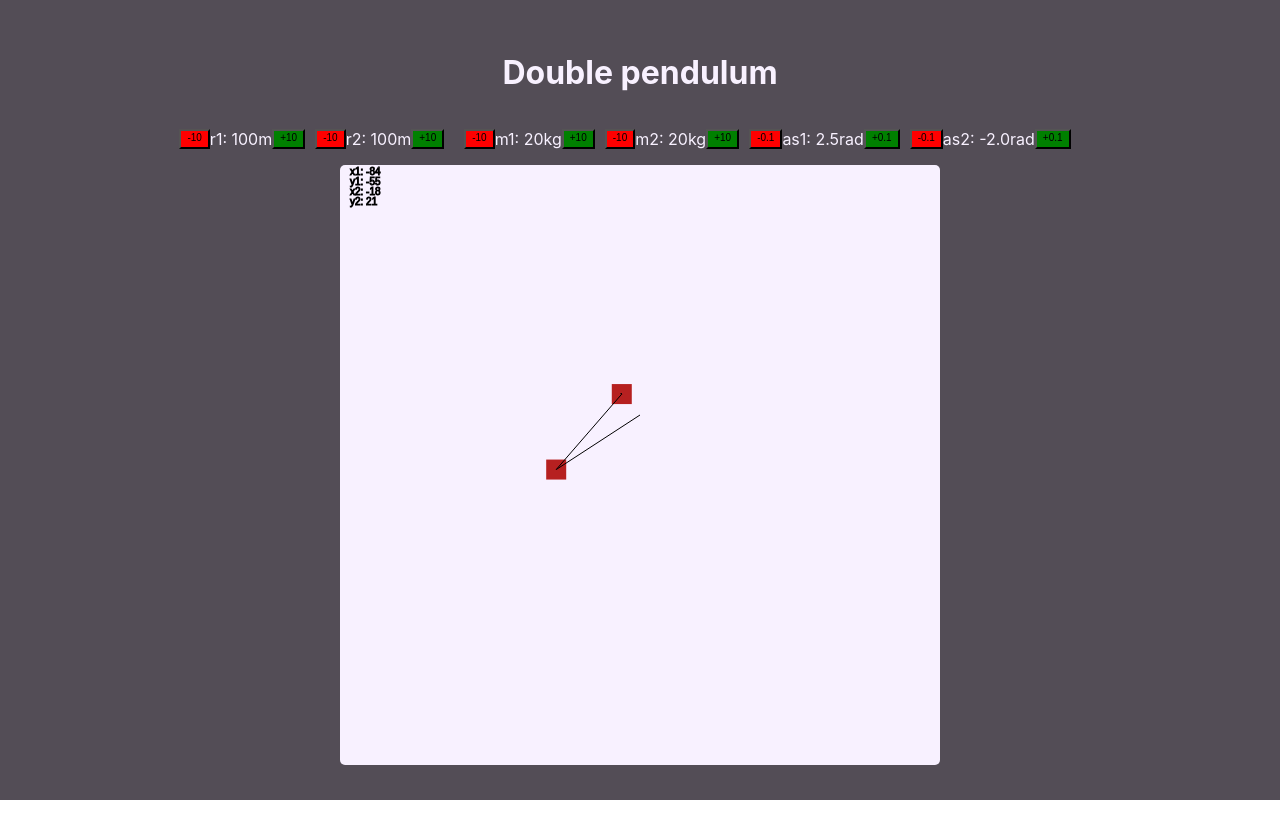
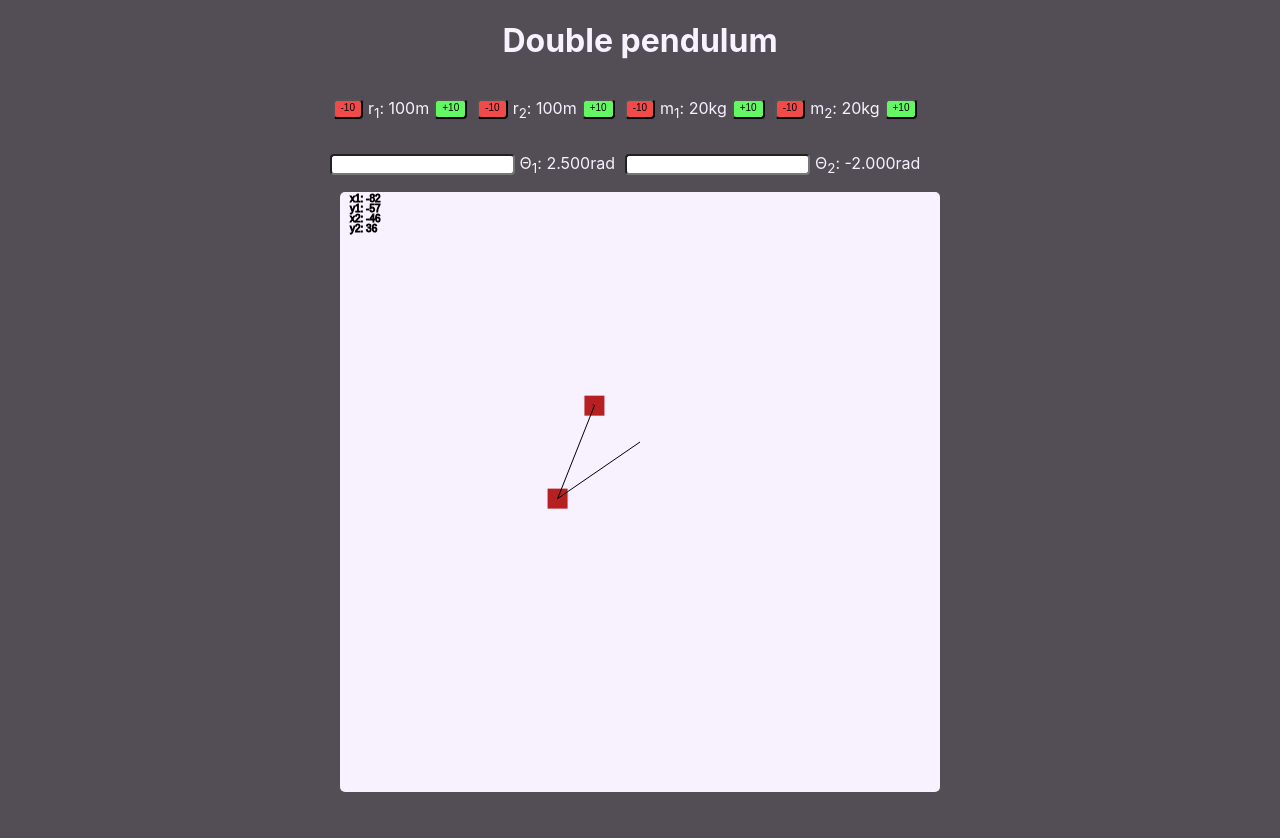
Before and after one commit to Avantiny/snake, a React (Create React App) app: page / in a window 1280 px wide. Shown: the top 838 px of the page. Before the commit the page ends 800 px from the top, so only its background shows below. Built offline with nearby package versions, Linux system fonts and the light colour scheme.

Commit message:
Added restrictions to user input

```diff
--- a/src/App.tsx
+++ b/src/App.tsx
@@ -6,7 +6,7 @@ import styled from 'styled-components'
 const Wrapper = styled.div`
   background-color: #534d56;
   color: #f8f1ff;
-  height: 100vh;
+  /* height: 100vh; */
   display: flex;
   align-items: center;
   justify-content: center;
@@ -20,19 +20,31 @@ const RowWrapper = styled.div`
   padding-right: 10px;
 `
 
-const ButtonPlus = styled.button`
+const ColWrapper = styled.div`
+  display: flex;
+  align-items: center;
+  flex-direction: column;
+  padding-right: 10px;
+`
+const Button = styled.button`
   height: 20px;
   display: flex;
   flex-direction: row;
   font-size: 10px;
-  background-color: green;
+  border-radius: 4px;
 `
-const ButtonMinus = styled.button`
-  height: 20px;
-  display: flex;
-  flex-direction: row;
-  font-size: 10px;
-  background-color: red;
+const ButtonPlus = styled(Button)`
+  margin-left: 5px;
+  background-color: #63f863;
+`
+const ButtonMinus = styled(Button)`
+  margin-right: 5px;
+  border-radius: 4px;
+  background-color: #f14a4a;
+`
+const Input = styled.input`
+  margin-right: 5px;
+  border-radius: 4px;
 `
 
 const App = () => {
@@ -62,6 +74,10 @@ const App = () => {
   let yc1 = y1 - m1 / 2
   let xc2 = x2 - m2 / 2
   let yc2 = y2 - m2 / 2
+
+  const angleInput = (angle: string) => {
+    return parseFloat(angle) ? parseFloat(angle) : 0
+  }
 
   const draw = (ctx: any) => {
     num1 = -g * (2 * m1 + m2) * Math.sin(a1)
@@ -111,42 +127,113 @@ const App = () => {
   return (
     <Wrapper>
       <h1>Double pendulum</h1>
-      <RowWrapper>
+      <ColWrapper>
         <RowWrapper>
           <RowWrapper>
-            <ButtonMinus onClick={() => setr1(r1 - 10)}>-10</ButtonMinus>
-            <p>r1: {r1}m</p>
-            <ButtonPlus onClick={() => setr1(r1 + 10)}>+10</ButtonPlus>
+            <ButtonMinus
+              onClick={() => {
+                if (r1 > 10) setr1(r1 - 10)
+              }}
+            >
+              -10
+            </ButtonMinus>
+            <p>
+              r<sub>1</sub>: {r1}m
+            </p>
+            <ButtonPlus
+              onClick={() => {
+                if (r1 < 300) setr1(r1 + 10)
+              }}
+            >
+              +10
+            </ButtonPlus>
           </RowWrapper>
           <RowWrapper>
-            <ButtonMinus onClick={() => setr2(r2 - 10)}>-10</ButtonMinus>
-            <p>r2: {r2}m</p>
-            <ButtonPlus onClick={() => setr2(r2 + 10)}>+10</ButtonPlus>
+            <ButtonMinus
+              onClick={() => {
+                if (r2 > 10) setr2(r2 - 10)
+              }}
+            >
+              -10
+            </ButtonMinus>
+            <p>
+              r<sub>2</sub>: {r2}m
+            </p>
+            <ButtonPlus
+              onClick={() => {
+                if (r2 < 300) setr2(r2 + 10)
+              }}
+            >
+              +10
+            </ButtonPlus>
+          </RowWrapper>
+
+          <RowWrapper>
+            <ButtonMinus
+              onClick={() => {
+                if (m1 > 10) setm1(m1 - 10)
+              }}
+            >
+              -10
+            </ButtonMinus>
+            <p>
+              m<sub>1</sub>: {m1}kg
+            </p>
+            <ButtonPlus
+              onClick={() => {
+                if (m1 < 300) setm1(m1 + 10)
+              }}
+            >
+              +10
+            </ButtonPlus>
+          </RowWrapper>
+          <RowWrapper>
+            <ButtonMinus
+              onClick={() => {
+                if (m2 > 10) setm2(m2 - 10)
+              }}
+            >
+              -10
+            </ButtonMinus>
+            <p>
+              m<sub>2</sub>: {m2}kg
+            </p>
+            <ButtonPlus
+              onClick={() => {
+                if (m2 < 300) setm2(m2 + 10)
+              }}
+            >
+              +10
+            </ButtonPlus>
           </RowWrapper>
         </RowWrapper>
         <RowWrapper>
           <RowWrapper>
-            <ButtonMinus onClick={() => setm1(m1 - 10)}>-10</ButtonMinus>
-            <p>m1: {m1}kg</p>
-            <ButtonPlus onClick={() => setm1(m1 + 10)}>+10</ButtonPlus>
+            <Input
+              type='text'
+              // value={as1}
+              onChange={e => {
+                setas1(angleInput(e.target.value))
+              }}
+            />
+            <p>
+              &Theta;<sub>1</sub>: {as1.toFixed(3)}rad
+            </p>
           </RowWrapper>
           <RowWrapper>
-            <ButtonMinus onClick={() => setm2(m2 - 10)}>-10</ButtonMinus>
-            <p>m2: {m2}kg</p>
-            <ButtonPlus onClick={() => setm2(m2 + 10)}>+10</ButtonPlus>
-          </RowWrapper>
-          <RowWrapper>
-            <ButtonMinus onClick={() => setas1(as1 - 0.1)}>-0.1</ButtonMinus>
-            <p>as1: {as1.toFixed(1)}rad</p>
-            <ButtonPlus onClick={() => setas1(as1 + 0.1)}>+0.1</ButtonPlus>
-          </RowWrapper>
-          <RowWrapper>
-            <ButtonMinus onClick={() => setas2(as2 - 0.1)}>-0.1</ButtonMinus>
-            <p>as2: {as2.toFixed(1)}rad</p>
-            <ButtonPlus onClick={() => setas2(as2 + 0.1)}>+0.1</ButtonPlus>
+            <Input
+              type='text'
+              // value={as2}
+              onChange={e => {
+                setas2(angleInput(e.target.value))
+              }}
+            />
+            <p>
+              &Theta;<sub>2</sub>: {as2.toFixed(3)}rad
+            </p>
           </RowWrapper>
         </RowWrapper>
-      </RowWrapper>
+      </ColWrapper>
       <div>
         <Pendulum draw={draw} />
       </div>
--- a/src/Pendulum.tsx
+++ b/src/Pendulum.tsx
@@ -2,19 +2,10 @@ import { createTextSpanFromBounds } from 'typescript'
 import React, { useEffect, useRef } from 'react'
 import styled from 'styled-components'
 
-const Wrapper = styled.div`
-  background-color: #534d56;
-  color: #f8f1ff;
-  height: 100vh;
-  display: flex;
-  align-items: center;
-  justify-content: center;
-  flex-direction: column;
-`
-
 const Canvas = styled.canvas`
   background: #f8f1ff;
   border-radius: 5px;
+  margin-bottom: 200px;
 `
 
 type CanvasCtx = CanvasRenderingContext2D | null | undefined
```
